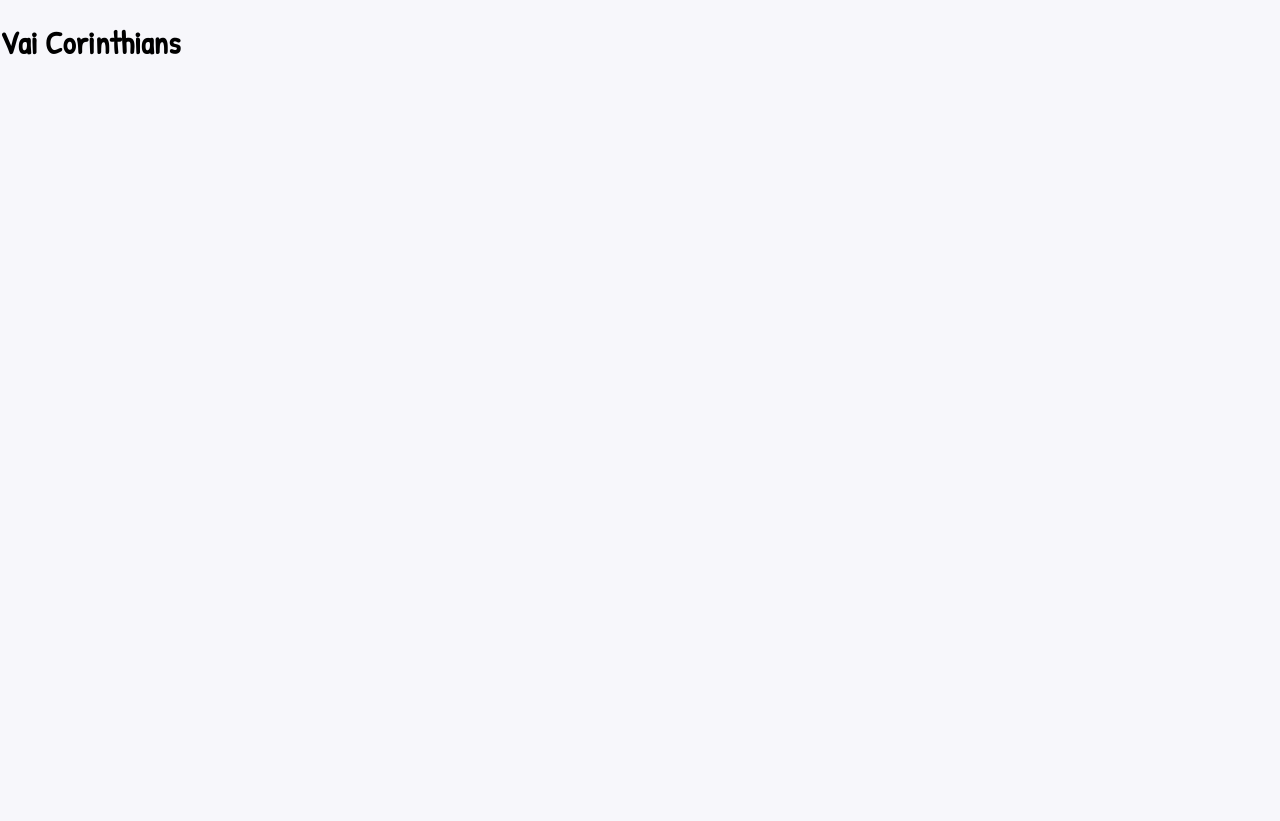
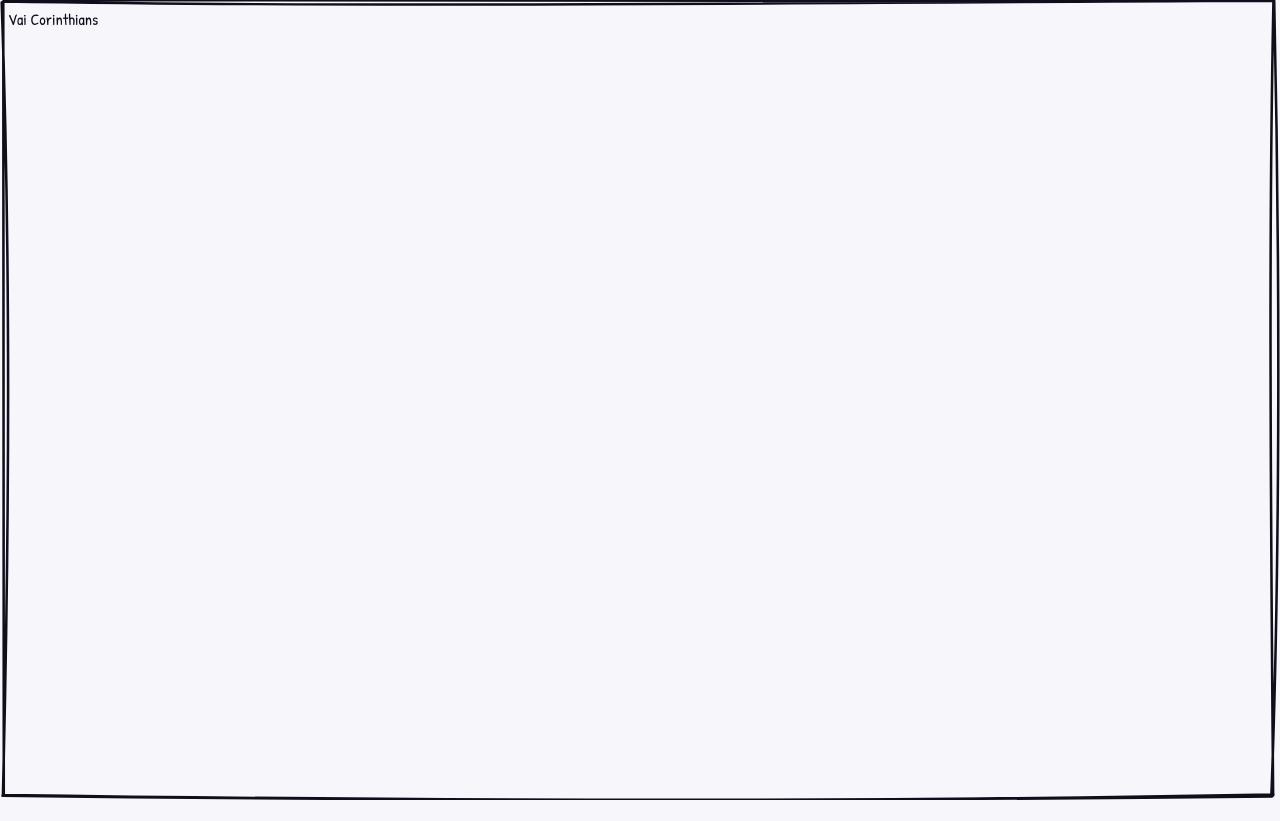
Before and after one commit to RodsYoh/web-league-journal, a Next.js app: page / in a window 1280 px wide. Built offline with nearby package versions, Linux system fonts and the light colour scheme.

Commit message:
feat: frame fixed around the application

```diff
--- a/hooks/Theme/Theme.tsx
+++ b/contexts/Theme/Theme.tsx
@@ -37,10 +37,18 @@
           "https://assets.5pots.com/file/cincopots/splash/FrightNightUrgot_Splash.jpeg",
       },
     },
+    screens: {
+      xs: `only screen and (min-width: ${breakpoints.xs}px)`,
+      sm: `only screen and (min-width: ${breakpoints.sm}px)`,
+      md: `only screen and (min-width: ${breakpoints.md}px)`,
+      lg: `only screen and (min-width: ${breakpoints.lg}px)`,
+      xl: `only screen and (min-width: ${breakpoints.xl}px)`,
+      xxl: `only screen and (min-width: ${breakpoints.xxl}px)`,
     },
-  dark: {
+  },
+  lunari: {
     color: {
-      backgroundPrimary: "#F7F7FB",
+      backgroundPrimary: "#110E1B",
       backgroundSecondary: "#110E1B",
       fontPrimary: "#F7F7FB",
       fontSecondary: "#F7F7FB",
@@ -64,7 +72,6 @@
           "https://assets.5pots.com/file/cincopots/splash/FrightNightUrgot_Splash.jpeg",
       },
     },
-  },
     screens: {
       xs: `only screen and (min-width: ${breakpoints.xs}px)`,
       sm: `only screen and (min-width: ${breakpoints.sm}px)`,
@@ -72,6 +79,7 @@
       lg: `only screen and (min-width: ${breakpoints.lg}px)`,
       xl: `only screen and (min-width: ${breakpoints.xl}px)`,
       xxl: `only screen and (min-width: ${breakpoints.xxl}px)`,
+    },
   },
 };
 
@@ -93,6 +101,7 @@
 export const ThemeProvider = (props: ThemeProviderProps) => {
   const { children } = props;
   const currentTheme = "solari";
+  const championColor = "trundle";
 
   return (
     <>
@@ -137,7 +146,7 @@
           }
         `}
       />
-      <EmotionProvider theme={theme}>{children}</EmotionProvider>
+      <EmotionProvider theme={theme[currentTheme]}>{children}</EmotionProvider>
     </>
   );
 };
--- a/modules/Wrapper/Wrapper.tsx
+++ b/modules/Wrapper/Wrapper.tsx
@@ -1,9 +1,16 @@
+import { Frame } from "./components/Frame";
+
 import { WrapperContainer } from "./styles";
 
 export const Wrapper = (props: WrapperProps) => {
   const { children } = props;
 
-  return <WrapperContainer>{children}</WrapperContainer>;
+  return (
+    <WrapperContainer>
+      {children}
+      <Frame />
+    </WrapperContainer>
+  );
 };
 
 interface WrapperProps {
--- a/modules/Wrapper/components/Frame/Frame.tsx
+++ b/modules/Wrapper/components/Frame/Frame.tsx
@@ -0,0 +1,24 @@
+import { useTheme } from "@emotion/react";
+
+import { FrameContainer } from "./styles";
+
+export const Frame = () => {
+  const theme = useTheme();
+
+  return (
+    <FrameContainer
+      viewBox="0 0 1512 982"
+      fill="none"
+      xmlns="http://www.w3.org/2000/svg"
+      preserveAspectRatio="none"
+      data-testid="frame"
+    >
+      <path
+        d="M4.60976 0.0732612C474.599 -0.611208 951.033 3.78687 1504.39 1.41307M3.51628 1.8791C332.477 7.55874 661.554 6.24805 1503.19 0.728605M1505.15 0.786857C1512.84 361.852 1511.12 722.538 1501.84 975.777M1504.24 1.95191C1499.77 233.128 1499.65 464.639 1503.91 976.506M1502.45 977.787C974.025 983.758 443.136 982.404 2.90394 976.84M1504.3 975.166C1026.77 984.603 550.705 983.773 4.71181 975.705M3.44338 976.054C11.5351 628.955 11.6663 283.779 2 3.17522M4.47854 975.501C4.14321 709.053 4.17237 441.877 3.88077 1.76259"
+        stroke={theme.color.fontPrimary}
+        stroke-width="3"
+        stroke-linecap="round"
+      />
+    </FrameContainer>
+  );
+};
--- /dev/null
+++ b/modules/Wrapper/components/Frame/styles.ts
@@ -0,0 +1,9 @@
+import styled from "@emotion/styled";
+
+export const FrameContainer = styled.svg`
+  position: fixed;
+  top: 0;
+  left: 0;
+  width: 100%;
+  height: 100%;
+`;
--- a/modules/Wrapper/styles.ts
+++ b/modules/Wrapper/styles.ts
@@ -4,4 +4,7 @@
   position: relative;
   min-height: 100%;
   min-width: 100%;
+  background-color: ${({ theme }) => theme.color.backgroundPrimary};
+  color: ${({ theme }) => theme.color.fontPrimary};
+  padding: 0.5rem;
 `;
--- a/package.json
+++ b/package.json
@@ -14,7 +14,8 @@
     "@emotion/styled": "^11.10.4",
     "next": "12.3.1",
     "react": "18.2.0",
-    "react-dom": "18.2.0"
+    "react-dom": "18.2.0",
+    "zustand": "^4.1.1"
   },
   "devDependencies": {
     "@testing-library/jest-dom": "^5.16.5",
--- a/pages/_app.tsx
+++ b/pages/_app.tsx
@@ -1,5 +1,5 @@
 import type { AppProps } from "next/app";
-import { ThemeProvider } from "../hooks/Theme/Theme";
+import { ThemeProvider } from "../contexts/Theme/Theme";
 
 function MyApp({ Component, pageProps }: AppProps) {
   return (
--- a/pages/index.tsx
+++ b/pages/index.tsx
@@ -6,13 +6,13 @@
   return (
     <div>
       <Head>
-        <title>Create Next App</title>
-        <meta name="description" content="Generated by create next app" />
+        <title>Diário de LoL</title>
+        <meta name="description" content="Registre aqui sua desgraça" />
         <link rel="icon" href="/favicon.ico" />
       </Head>
       <Wrapper>
         <main>
-          <h1>Vai Corinthians</h1>
+          <span>Vai Corinthians</span>
         </main>
       </Wrapper>
     </div>
--- /dev/null
+++ b/vitest/setup-test-env.ts
@@ -0,0 +1 @@
+import "@testing-library/jest-dom/extend-expect";
```
Also changed, not shown: emotion.d.ts (added, +33 -0 lines), test-utils.tsx (added, +19 -0 lines), vitest.config.ts (+6 -2 lines), 2 other files (tests, documents, lock files or other folders). Lines whose indentation alone changed are shown as unchanged.
